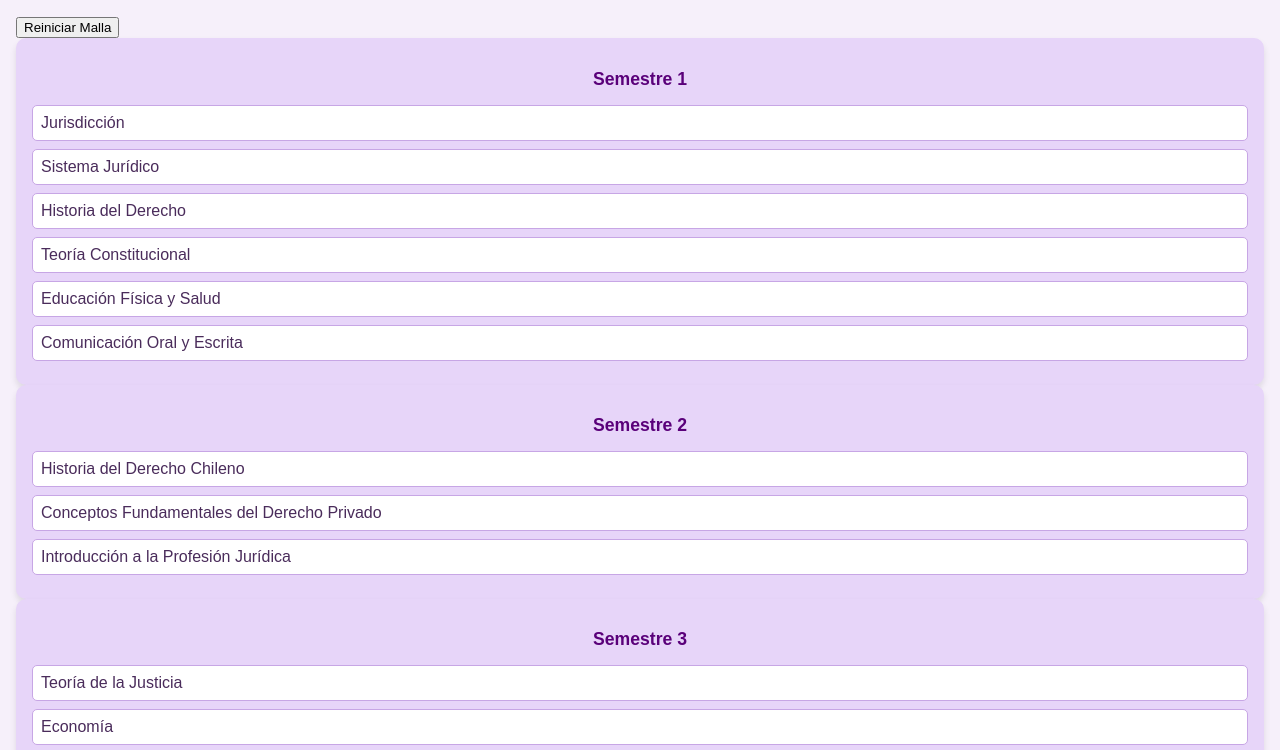
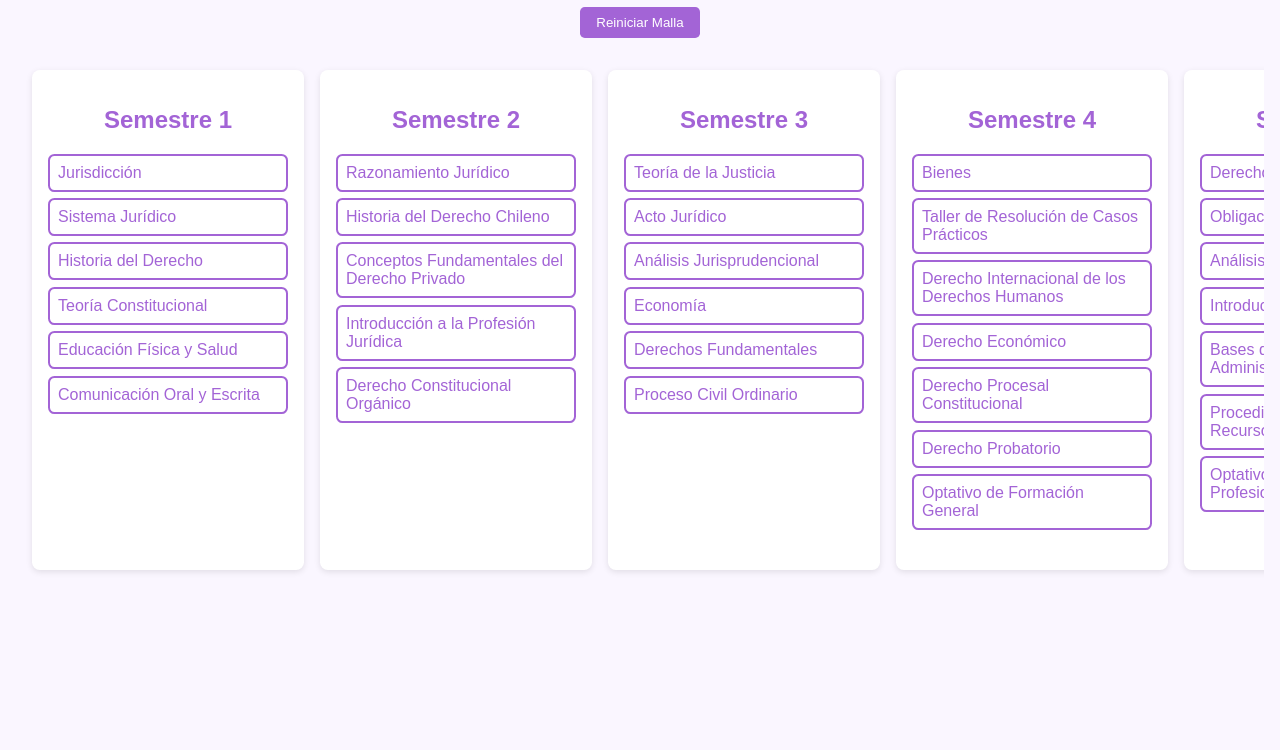
Before and after one commit to marsweetly/Malla-derecho, a plain HTML site: page index.html in a window 1280 px wide. Shown: the part 89-839 px from the top of the page. After the commit the page ends 800 px from the top, so only its background shows below. Drawn offline with Linux system fonts and the light colour scheme.

Commit message:
Update style.css

```diff
--- a/style.css
+++ b/style.css
@@ -1,58 +1,72 @@
 body {
-  font-family: Arial, sans-serif;
-  background-color: #f6f0fa;
+  font-family: sans-serif;
+  background-color: #faf6ff;
+  color: #333;
   margin: 0;
   padding: 1rem;
-  color: #4a2c5b;
 }
 
 h1 {
   text-align: center;
-  color: #6a0dad;
-  margin-bottom: 2rem;
+  color: #a364d6;
 }
 
-.malla-container {
+#reiniciar {
+  display: block;
+  margin: 1rem auto;
+  padding: 0.5rem 1rem;
+  background-color: #a364d6;
+  color: white;
+  border: none;
+  border-radius: 0.3rem;
+  cursor: pointer;
+}
+
+.grid {
   display: flex;
+  flex-direction: row;
   gap: 1rem;
   overflow-x: auto;
-  padding-bottom: 1rem;
+  padding: 1rem;
 }
 
 .semestre {
-  min-width: 200px;
-  background-color: #e7d5f9;
-  border-radius: 10px;
+  min-width: 240px;
+  background: #fff;
+  border-radius: 0.5rem;
   padding: 1rem;
-  box-shadow: 0 4px 6px rgba(0, 0, 0, 0.1);
+  box-shadow: 0 2px 6px rgba(0, 0, 0, 0.1);
 }
 
 .semestre h2 {
   text-align: center;
-  font-size: 1.1rem;
-  color: #5a007a;
+  color: #a364d6;
 }
 
 .ramo {
-  background-color: #fff;
-  border: 1px solid #c7a6e5;
+  border: 2px solid #a364d6;
   padding: 0.5rem;
-  margin: 0.5rem 0;
-  border-radius: 5px;
-  cursor: pointer;
+  border-radius: 0.4rem;
+  margin: 0.4rem 0;
+  cursor: not-allowed;
+  background-color: white;
+  color: #a364d6;
   transition: all 0.3s;
 }
 
-.ramo:hover {
-  background-color: #f0e3ff;
+.ramo.activo {
+  background-color: #e8d4ff;
+  cursor: pointer;
 }
 
-.ramo.aprobado {
+.ramo.completado {
+  background-color: #a364d6;
+  color: white;
   text-decoration: line-through;
-  background-color: #d8b4f8;
-  color: #777;
 }
 
-.ramo.oculto {
-  display: none;
+.creditos {
+  font-size: 0.8em;
+  display: block;
+  margin-top: 0.2rem;
 }
```
